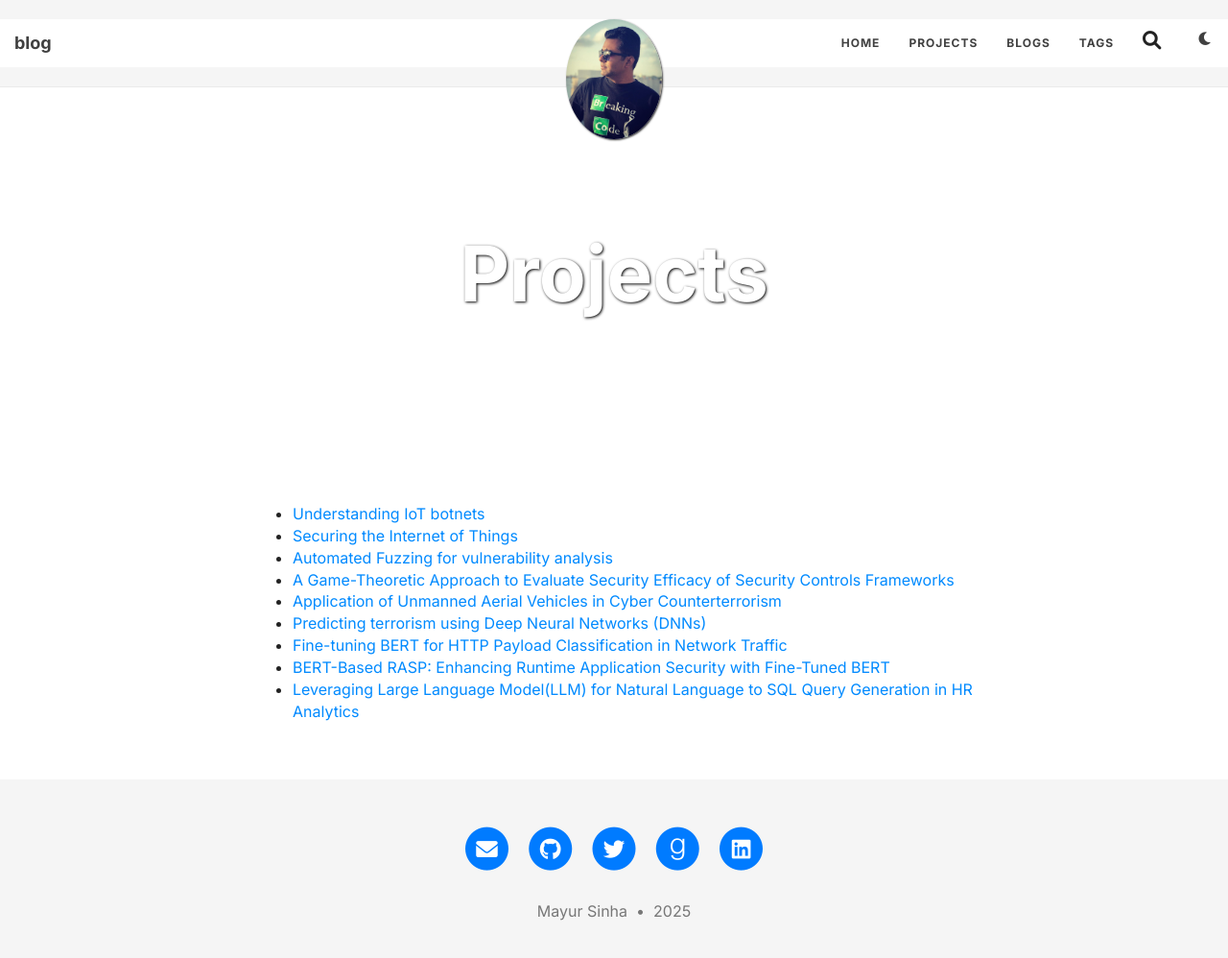
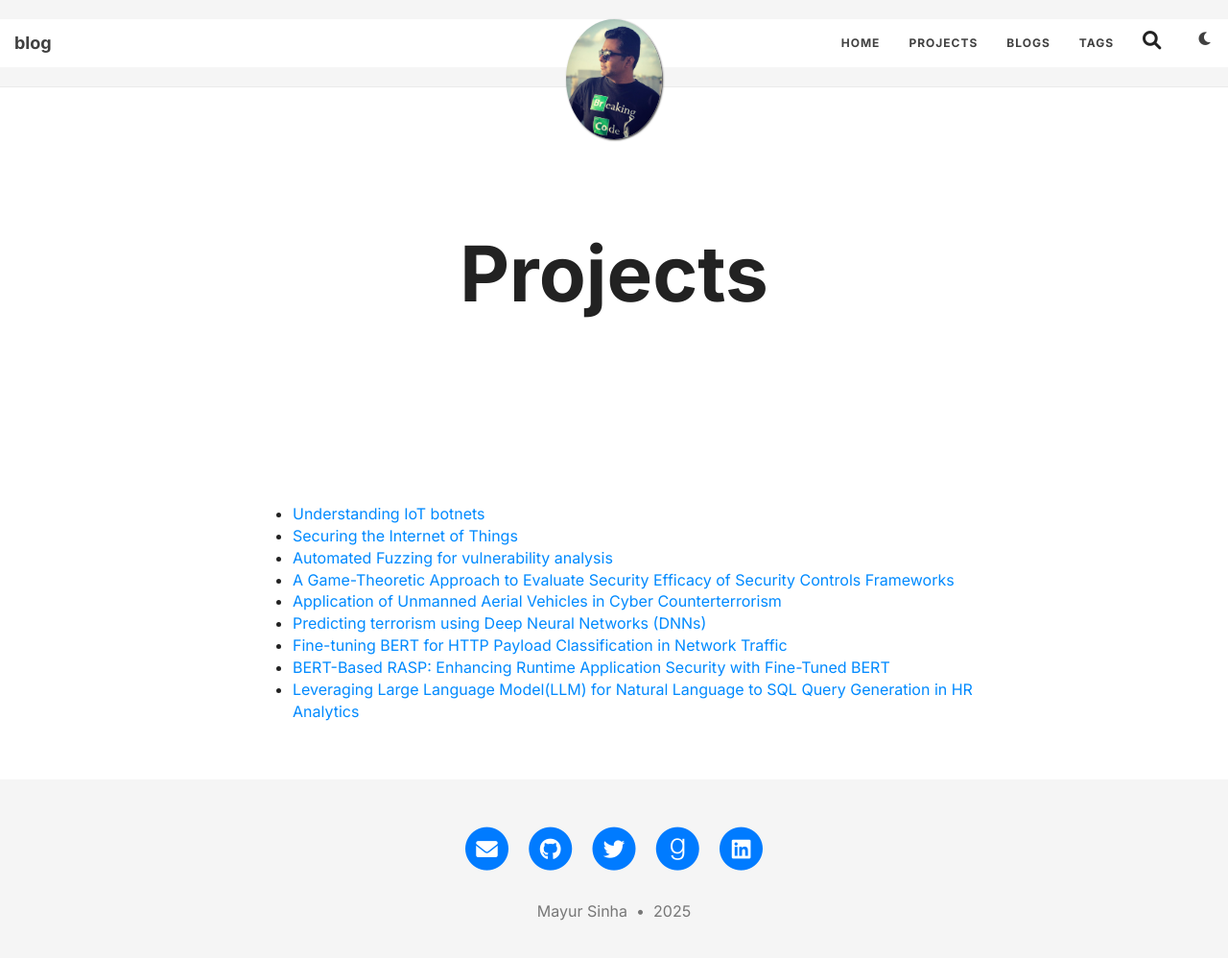
Before and after one commit to themayursinha/blog, a Jekyll site: the page built from projects.md, in a window 1280 px wide and 1011 px high. Shown: the top 998 px of the window at 96% size. Built offline with Jekyll 4.4.1, drawn with Linux system fonts in a browser that asks for light colours; comment, search, counter and statistics services are not loaded.

Commit message:
fixing css

```diff
--- a/css/main.css
+++ b/css/main.css
@@ -456,8 +456,8 @@ footer .theme-by {
 .intro-header.big-img .page-heading,
 .intro-header.big-img .post-heading {
   padding: 100px 0;
-  color: #FFF;
-  text-shadow: 1px 1px 3px #000;
+  color: #222;
+  text-shadow: none;
 }
 .intro-header .page-heading h1 {
   margin-top: 0;
```
